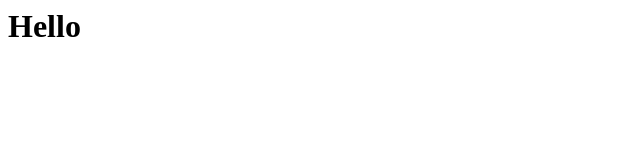
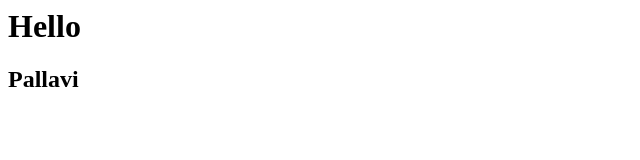
Before and after one commit to pallavikanki/Project, a plain HTML site: page index.html in a window 1280 px wide. Shown: the whole page, without its empty margins (0-640 px from the left). Drawn offline with Linux system fonts and the light colour scheme.

Commit message:
frist change

```diff
--- a/index.html
+++ b/index.html
@@ -1,5 +1,6 @@
 <html>
     <head>
         <h1>Hello</h1>
+        <h2>Pallavi</h2>
     </head>
 </html>
```
